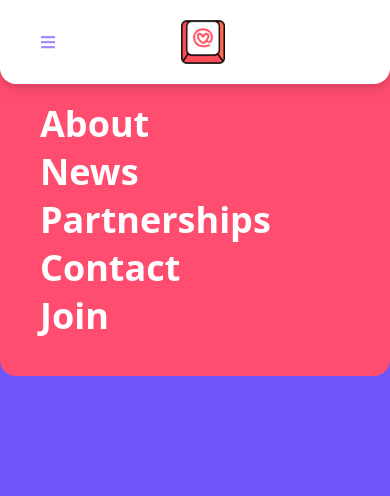
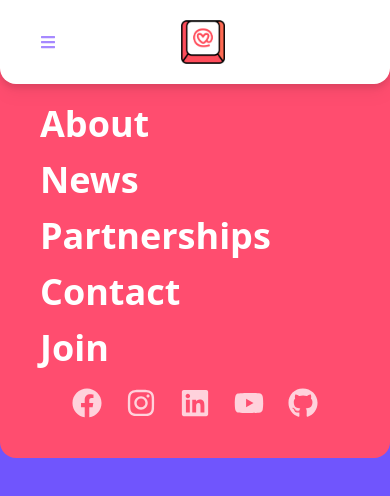
Before and after one commit to Code-the-Change-YYC/code-the-change-yyc-site, a Next.js app: page / in a window 390 px wide. Both pictures are taken after a click on the icon 48 px from the left and 42 px from the top of the page. Shown: the top 496 px of the page. Built offline with nearby package versions, Linux system fonts and the light colour scheme; a web font is replaced by a local one.

Commit message:
add social icons

```diff
--- a/components/MobileNavbarDrawer.jsx
+++ b/components/MobileNavbarDrawer.jsx
@@ -1,6 +1,9 @@
+import Link from "next/link";
 import React, { useState } from "react";
+import { FaFacebook, FaGithub, FaInstagram, FaLinkedin, FaYoutube } from "react-icons/fa";
 
 const textClasses = "text-4xl font-semibold text-white";
+const iconSize = 30;
 
 const NestedLinks = ({ options }) => {
   return (
@@ -29,7 +32,8 @@ const MobileNavbarDrawer = () => {
   };
 
   return (
-    <div className="flex flex-col space-y-2 bg-[#FF4D6F] rounded-b-2xl z-5 -mt-5 p-10 absolute top-full w-full">
+    <div className="flex flex-col bg-[#FF4D6F] rounded-b-2xl z-5 -mt-5 p-10 absolute top-full w-full items-center">
+      <div className="flex flex-col w-full space-y-4">
         <h1
           className={`cursor-pointer ${textClasses} ${selectedLink === "about" ? "underline" : ""}`}
           onClick={() => handleClick("about")}
@@ -54,6 +58,25 @@ const MobileNavbarDrawer = () => {
           Join
         </a>
       </div>
+
+      <div className="flex items-start pt-5 text-[#FFD2DC] space-x-6">
+        <Link href="https://www.facebook.com/CodeTheChangeYYC/">
+          <FaFacebook size={iconSize} />
+        </Link>
+        <Link href="https://www.instagram.com/codethechangeyyc/">
+          <FaInstagram size={iconSize} />
+        </Link>
+        <Link href="https://www.linkedin.com/company/code-the-change-yyc/">
+          <FaLinkedin size={iconSize} />
+        </Link>
+        <Link href="https://www.youtube.com/channel/UC4wZt-bCL31HjxUF-zc5U_g">
+          <FaYoutube size={iconSize} />
+        </Link>
+        <Link href="https://github.com/Code-the-Change-YYC">
+          <FaGithub size={iconSize} />
+        </Link>
+      </div>
+    </div>
   );
 };
 
```
Lines whose indentation alone changed are shown as unchanged.
